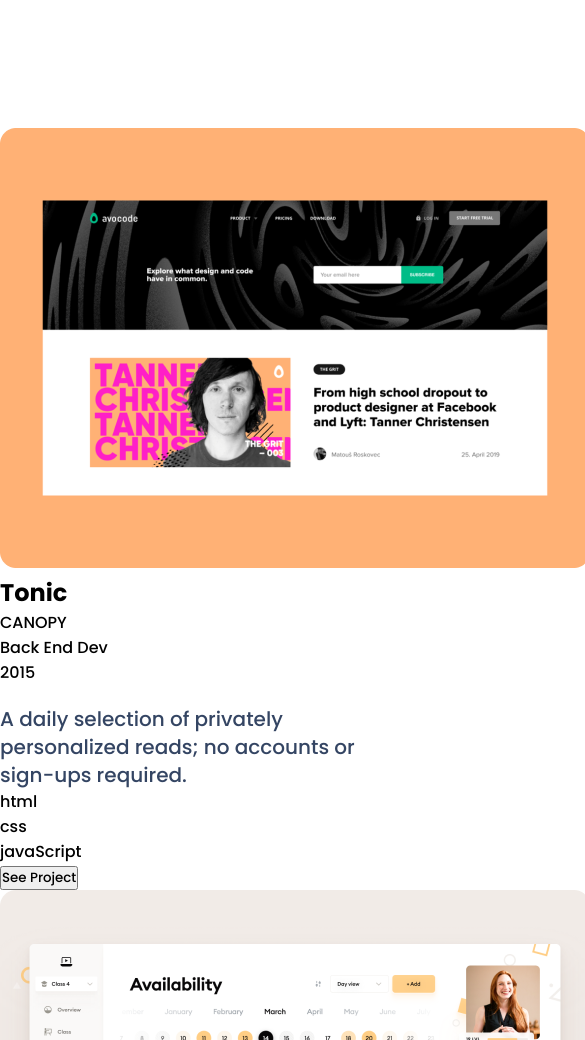
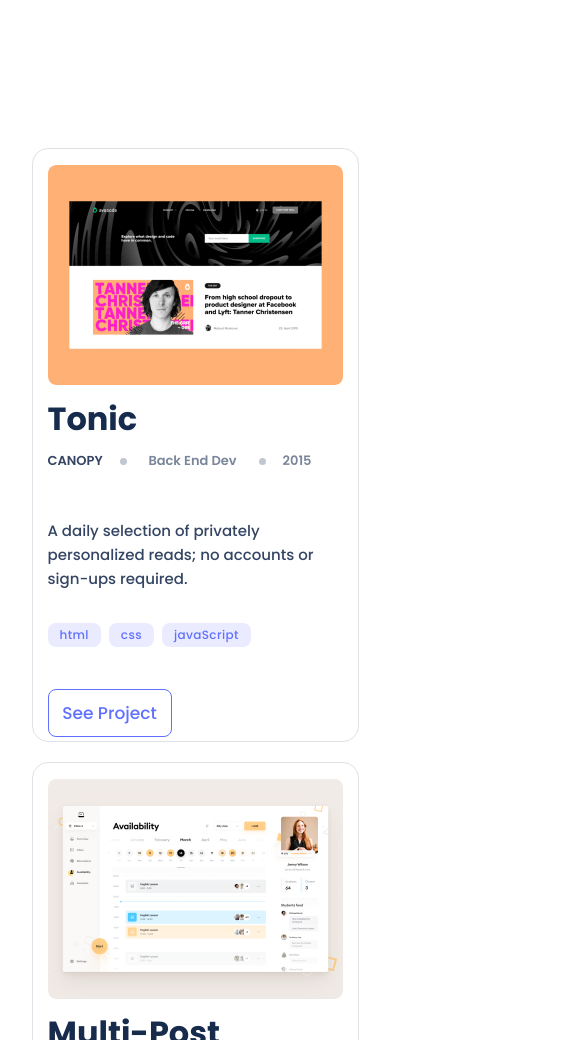
Before and after one commit to everinurmind/portfolio-setup-and-mobile-first, a plain HTML site: page index.html in a window 390 px wide. Shown: the part 960-2000 px from the top of the page, 585 px wide, since content can reach past the window. Drawn offline with Linux system fonts and the light colour scheme.

Commit message:
Update style.css
added styles for works section

```diff
--- a/style.css
+++ b/style.css
@@ -88,7 +88,7 @@
     background-repeat: no-repeat;
   }
 
-  h1 {
+  .text h1 {
     margin-top: 5rem;
     color: #344563;
     font-size: 2.5rem;
@@ -96,7 +96,7 @@
     font-weight: 700;
   }
 
-  p {
+  .text p {
     margin-top: 20px;
     font-size: 1.25rem;
     line-height: 1.75rem;
@@ -139,5 +139,200 @@
 
 /* Works Section */
 
+.works {
+  display: flex;
+  flex-direction: column;
+  align-items: center;
+  text-align: center;
+  gap: 1rem;
+  margin-bottom: 3rem;
+}
+
+.works-container {
+  display: grid;
+  grid-gap: 1.25rem;
+}
+
+.works-card {
+  display: flex;
+  flex-direction: column;
+  align-items: center;
+  border: 1px solid #dfe1e6;
+  border-radius: 0.5rem;
+  box-sizing: border-box;
+  padding: 16px;
+  gap: 12px;
+  margin: 20px;
+  background: #FFFFFF;
+  border: 1px solid #DFE1E6;
+  border-radius: 16px;
+  max-width: 327px;
+  height: 100%;
+
 
 }
+
+.works-card img {
+  width: 295px;
+  height: 220px;
+  border-radius: 8px;
+
+}
+
+.info-block {
+  display: flex;
+  flex-direction: column;
+  align-items: flex-start;
+  padding: 0px;
+  gap: 12px;
+  width: 295px;
+  height: 288px;
+}
+
+.top {
+  display: flex;
+  flex-direction: column;
+  align-items: flex-start;
+  padding: 0px;
+  gap: 12px;
+  width: 295px;
+  height: 80px;
+}
+
+.top h2 {
+  display: flex;
+  flex-direction: column;
+  align-items: flex-start;
+  width: 295px;
+  height: 36px;
+  font-weight: 700;
+  font-size: 32px;
+  line-height: 44px;
+  color: #172B4D;
+}
+
+.frame {
+  display: flex;
+  flex-direction: row;
+  align-items: center;
+  padding: 0px;
+  gap: 12px;
+  width: 300px;
+  height: 32px;
+}
+
+#client {
+  padding: 8px 0px;
+  width: 55px;
+  height: 32px;
+  font-weight: 600;
+  font-size: 13px;
+  line-height: 16px;
+  color: #344563;
+  margin-right: 5px;
+}
+
+#dot {
+  margin: 5px 0px;
+  border-radius: 20px;
+  width: 7px;
+  height: 7px;
+  background: #C1C7D0;
+}
+
+#role {
+  margin: 0px 5px;
+  padding: 8px 0px;
+  width: 98px;
+  height: 32px;
+  font-weight: 600;
+  font-size: 13px;
+  line-height: 16px;
+  color: #7A869A;
+}
+
+#year {
+  margin-left: 5px;
+  padding: 8px 0px;
+  width: 29px;
+  height: 32px;
+  font-weight: 600;
+  font-size: 13px;
+  line-height: 16px;
+  color: #7A869A;
+}
+
+.info-block p {
+  margin-top: 10%;
+  width: 295px;
+  height: 76px;
+  font-weight: 400;
+  font-size: 15px;
+  line-height: 24px;
+  color: #344563;
+  text-align: left;
+}
+
+.tags {
+  display: flex;
+  flex-direction: row;
+  align-items: center;
+  padding: 0px;
+  gap: 8px;
+  width: 203px;
+  height: 24px;
+  flex: none;
+  order: 2;
+  flex-grow: 0;
+  margin-top: 20px;
+}
+
+.tags li {
+  padding: 4px 12px;
+  background: #EBEBFF;
+  border-radius: 8px;
+  font-weight: 500;
+  font-size: 12px;
+  line-height: 16px;
+  letter-spacing: 0.03em;
+  color: #6070FF;
+}
+
+.action {
+  justify-content: center;
+  font-size: 17px;
+  width: 124px;
+  height: 48px;
+  left: 0px;
+  margin-top: 5vh;
+  border-radius: 8px;
+  border: 1px solid #6070FF;
+  color: #6070FF;
+  background-color: #fff;
+  box-sizing: border-box;
+  display: flex;
+  flex-direction: row;
+  align-items: center;
+  padding: 12px;
+  gap: 10px;
+}
+
+.action:hover {
+  background-color: #6070FF;
+  color: #fff;
+}
+
+.action:active {
+  background-color: #2230D2;
+}
+
+#six {
+  height: 36px;
+  text-align: left;
+}
+
+#eight {
+  height: 80px;
+  text-align: left;
+}
+}
```
